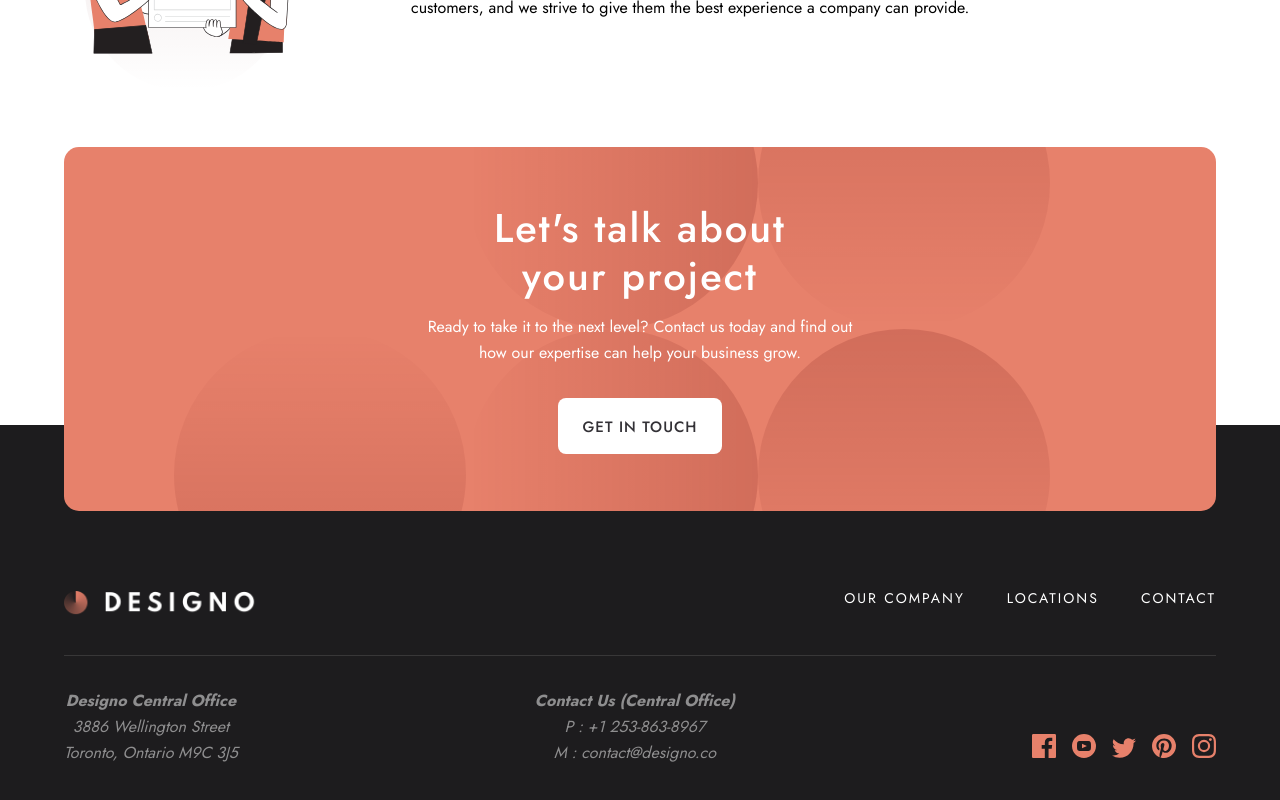
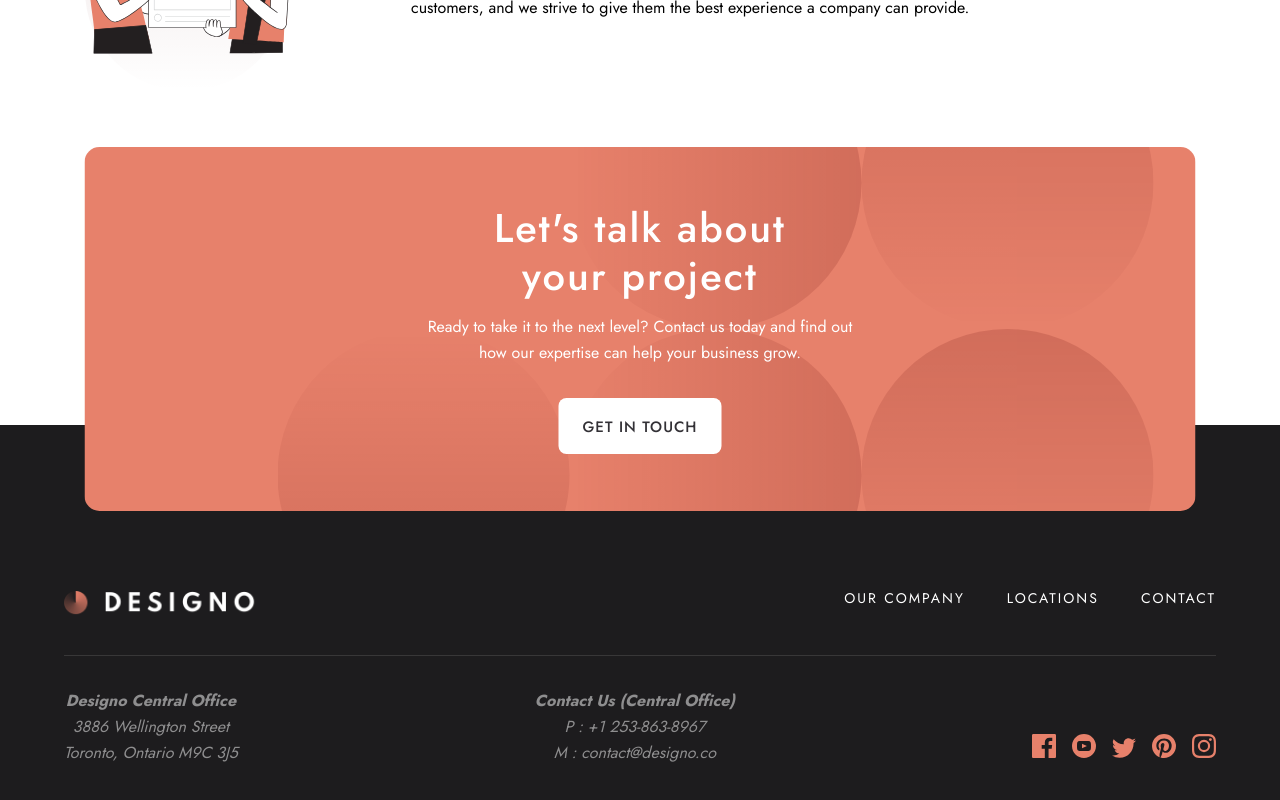
Before and after one commit to dbslapitan/designo, a Next.js app: page / in a window 1280 px wide. Shown: the part 2559-3359 px from the top of the page. Built offline with nearby package versions, Linux system fonts and the light colour scheme.

Commit message:
fix width issue on characteristics section on tablet

```diff
--- a/src/app/page.module.scss
+++ b/src/app/page.module.scss
@@ -7,6 +7,10 @@
 
     @include tablet{
         padding-bottom: 20.6875rem;
+    }
+
+    @include desktop{
+        padding-bottom: 23.75rem;
     }
 
     &__hero{
@@ -243,6 +247,10 @@
     row-gap: 5rem;
     max-width: 69.4375rem;
 
+    @include tablet{
+        width: 87.2%;
+    }
+
     @include desktop{
         margin-top: 10rem;
         flex-direction: row;
--- a/src/ui/call-to-action/call-to-action.module.scss
+++ b/src/ui/call-to-action/call-to-action.module.scss
@@ -17,11 +17,18 @@
     background-size: 876px 584px;
     background-position: 40% 50%;
     background-repeat: no-repeat;
+    max-width: 69.4375rem;
 
     @include tablet{
         width: 90%;
         bottom: -5.375rem;
         padding: 3.5625rem 0;
+        background-position: clamp(0rem, -18.071rem + 37.649vi, 15.813rem) center;
+    }
+
+    @include desktop{
+        width: 69.4375rem;
+        height: 18.25rem;
     }
 
     &__header{
```
